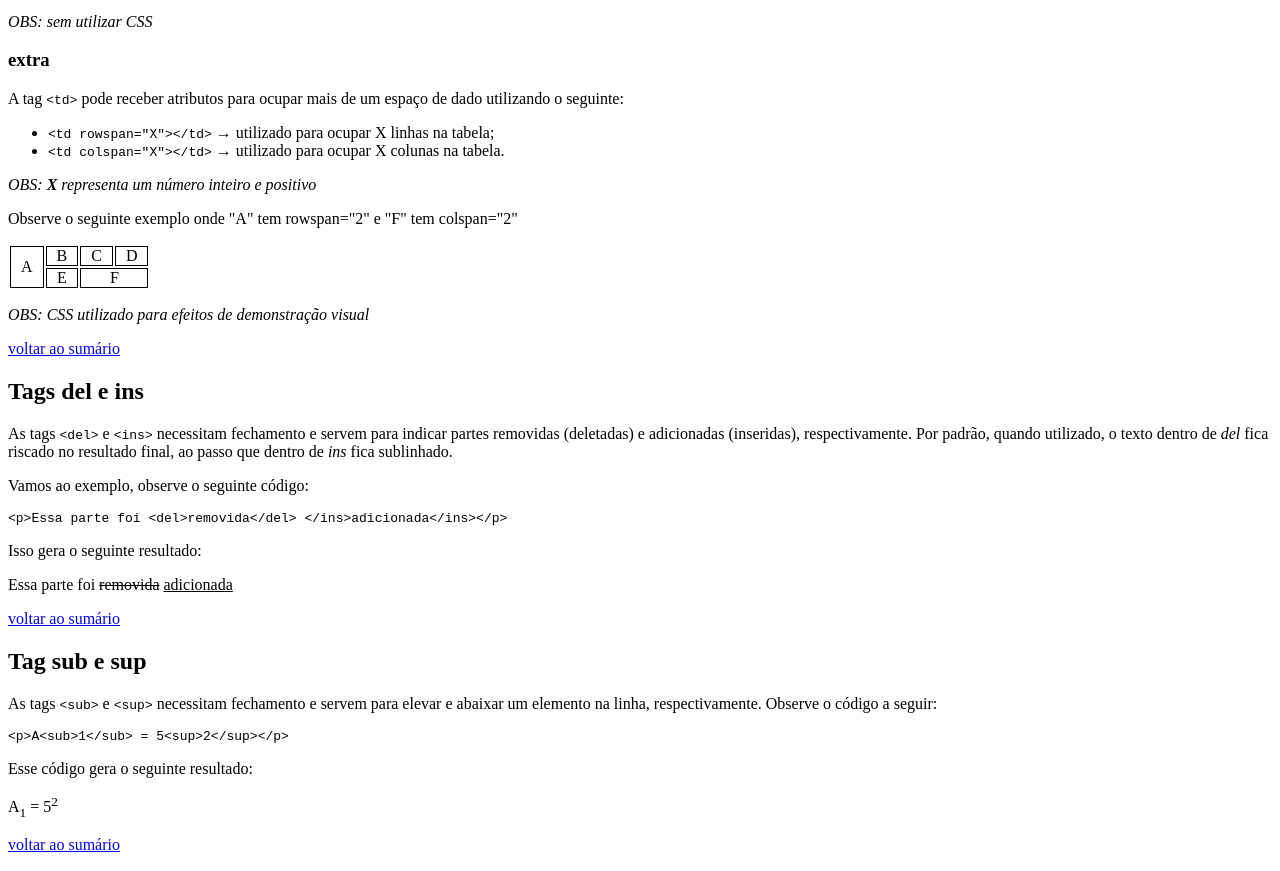
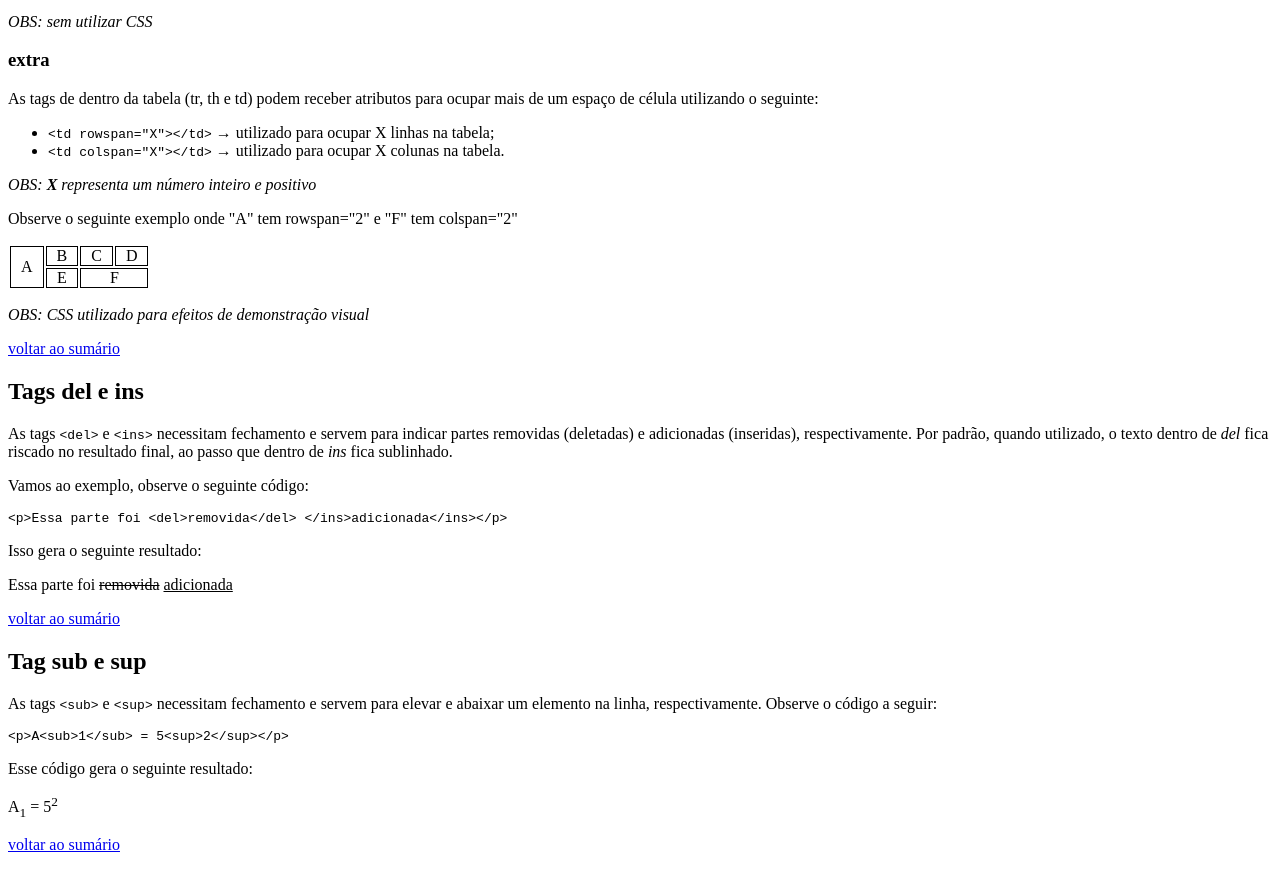
Before and after one commit to CaduVarela/NaTrilhaDoAprendizado, a plain HTML site: page RDE08/RDE08_Carlos_Varela.html in a window 1280 px wide. Shown: the part 1074-1945 px from the top of the page. Drawn offline with Linux system fonts and the light colour scheme.

Commit message:
Update RDE08_Carlos_Varela.html

```diff
--- a/RDE08/RDE08_Carlos_Varela.html
+++ b/RDE08/RDE08_Carlos_Varela.html
@@ -92,7 +92,7 @@
 
         <h3>extra</h3>
 
-        <p>A tag <code>&lt;td&gt;</code> pode receber atributos para ocupar mais de um espaço de dado utilizando o seguinte:</p>
+        <p>As tags de dentro da tabela (tr, th e td) podem receber atributos para ocupar mais de um espaço de célula utilizando o seguinte:</p>
 
         <ul>
             <li><code>&lt;td rowspan="X"&gt;&lt;/td&gt;</code> &rarr; utilizado para ocupar X linhas na tabela;</li>
```
